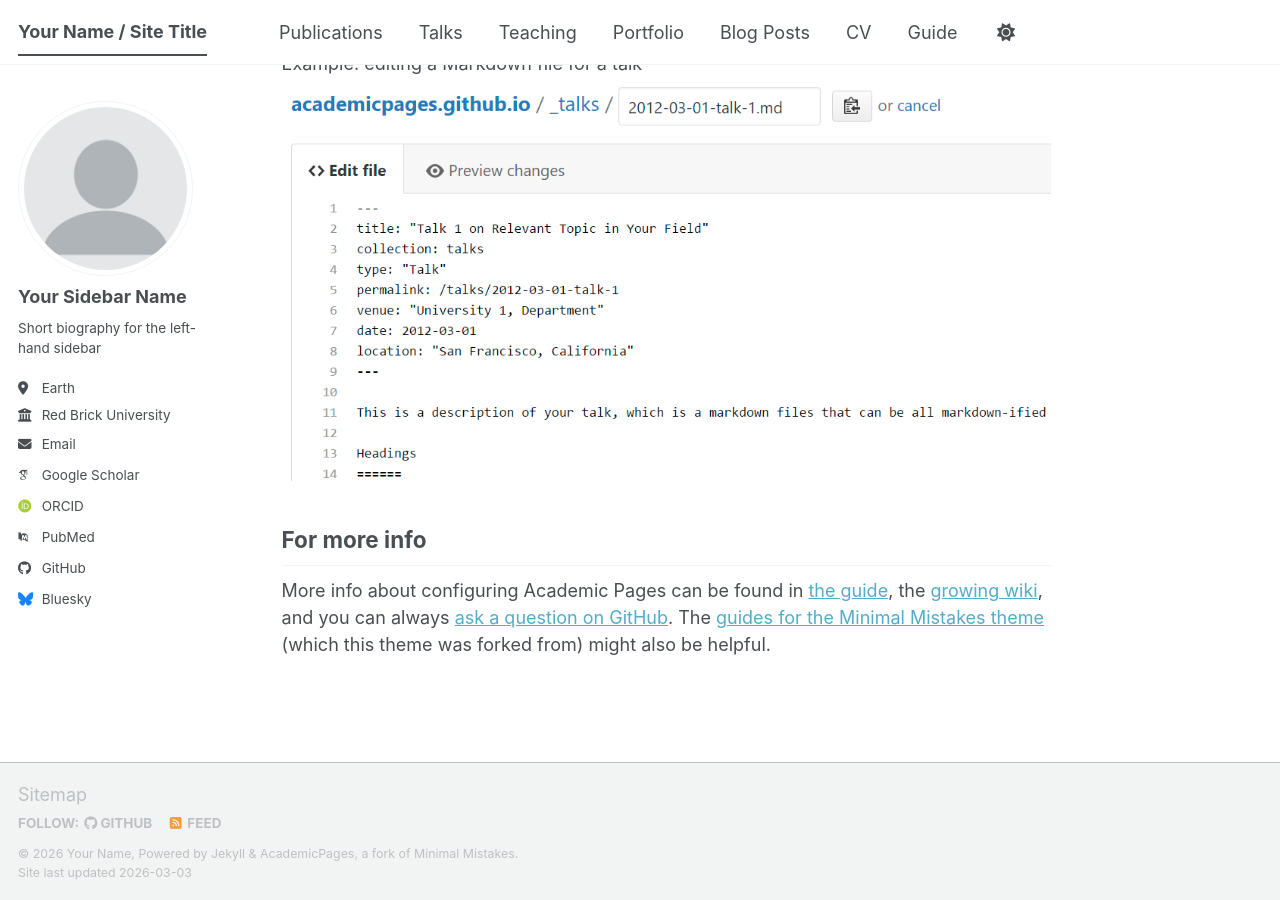
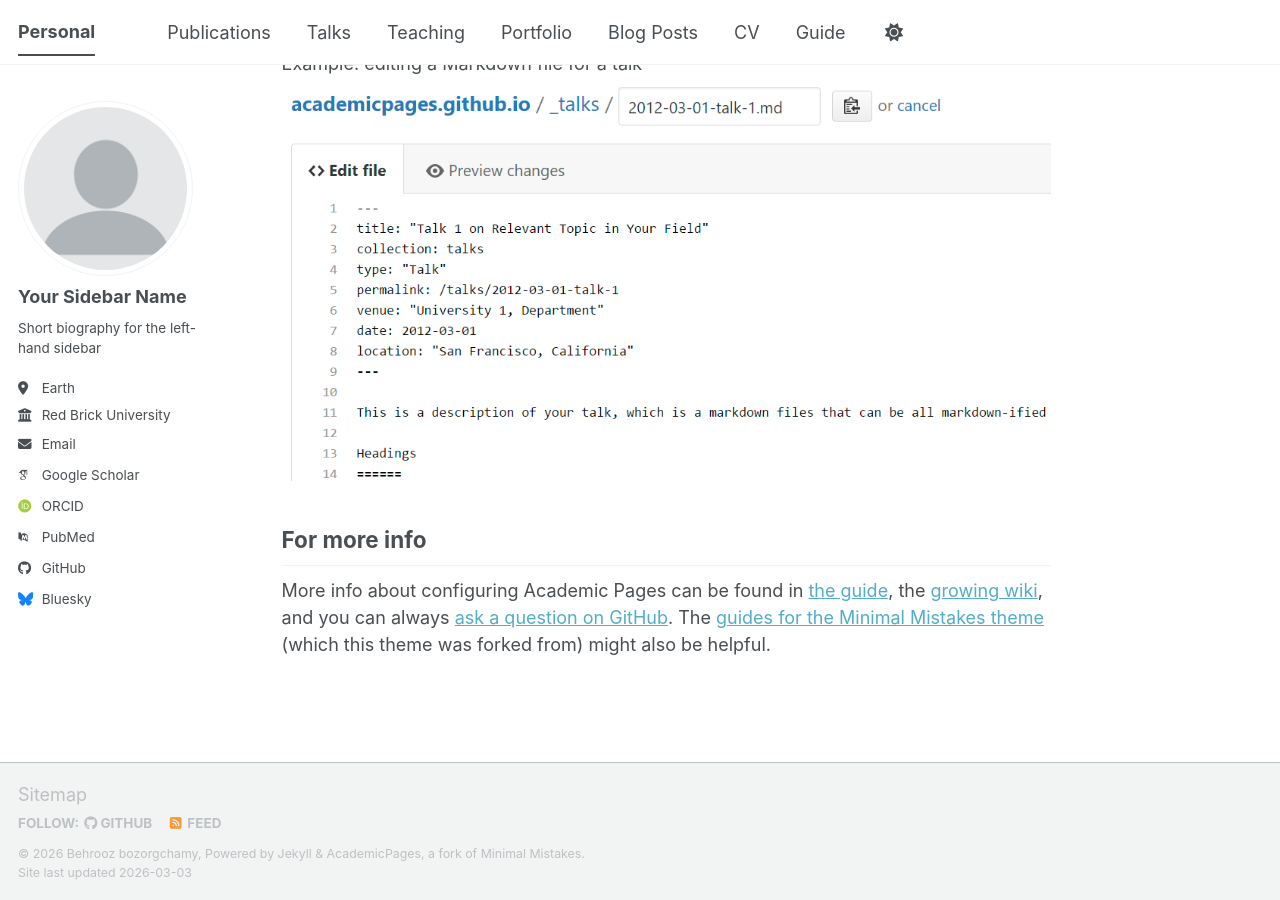
Before and after one commit to behroozbc/behroozbc.github.io, a Jekyll site: the page built from _pages/about.md, in a window 1280 px wide and 900 px high, scrolled down 2720 px. Built offline with Jekyll 4.4.1, drawn with Linux system fonts in a browser that asks for light colours; some web fonts are replaced; a script bundle is joined from its source files by our own code; library files that are not in the unit come from our copies.

Commit message:
set name

```diff
--- a/_config.yml
+++ b/_config.yml
@@ -9,9 +9,9 @@
 # Basic Site Settings
 locale                   : "en-US"
 site_theme               : "default" # The available themes options are "default", "air", "sunrise", "mint", "dirt" and "contrast"
-title                    : "Your Name / Site Title"
+title                    : "Personal"
 title_separator          : "-"
-name                     : &name "Your Name"
+name                     : &name "Behrooz bozorgchamy"
 description              : &description "Your Name's academic portfolio"   # Update this with a general description of your site, this is the default if not overridden by a page
 url                      : https://academicpages.github.io # The base hostname & protocol for your site e.g. "https://[your GitHub username].github.io",
                                                            # or if you already have some other page hosted on Github then use "https://[your GitHub username].github.io/[Your Repo Name]"
```
